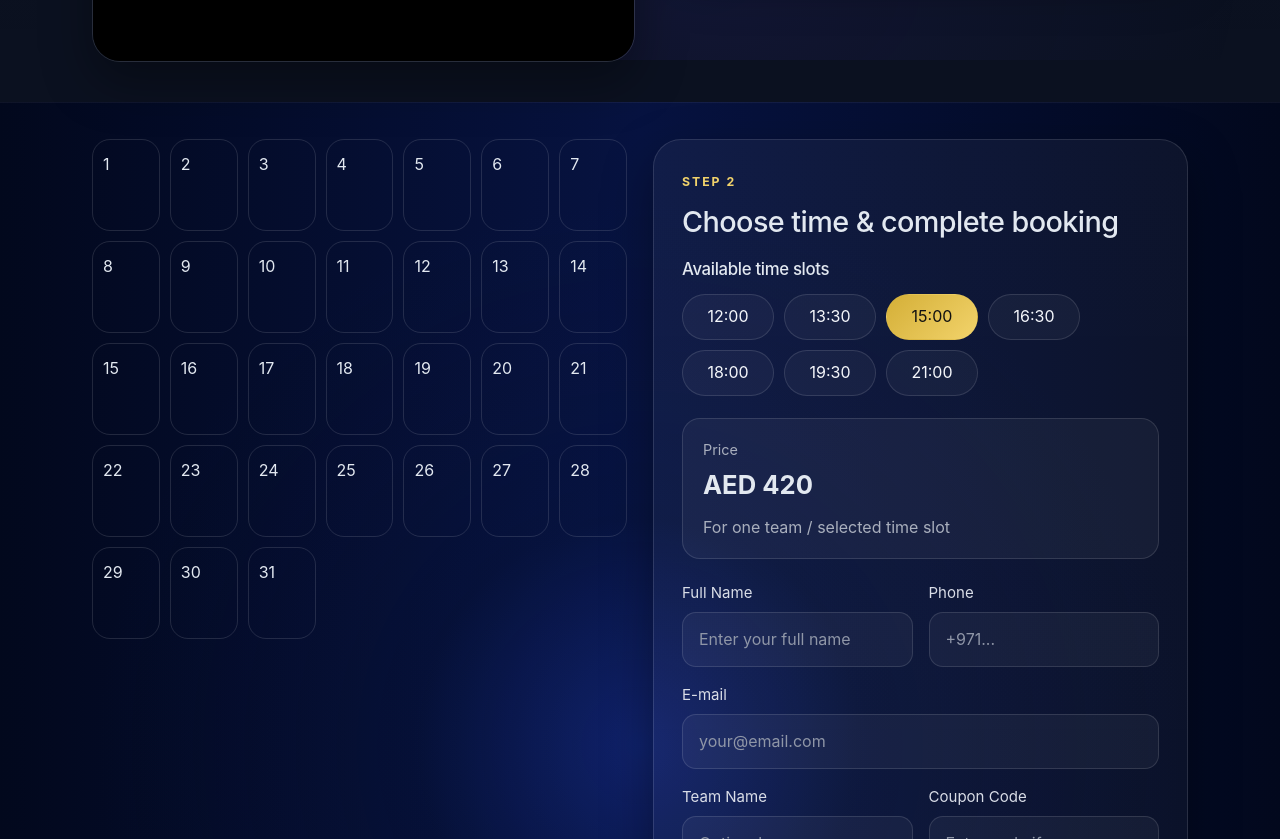
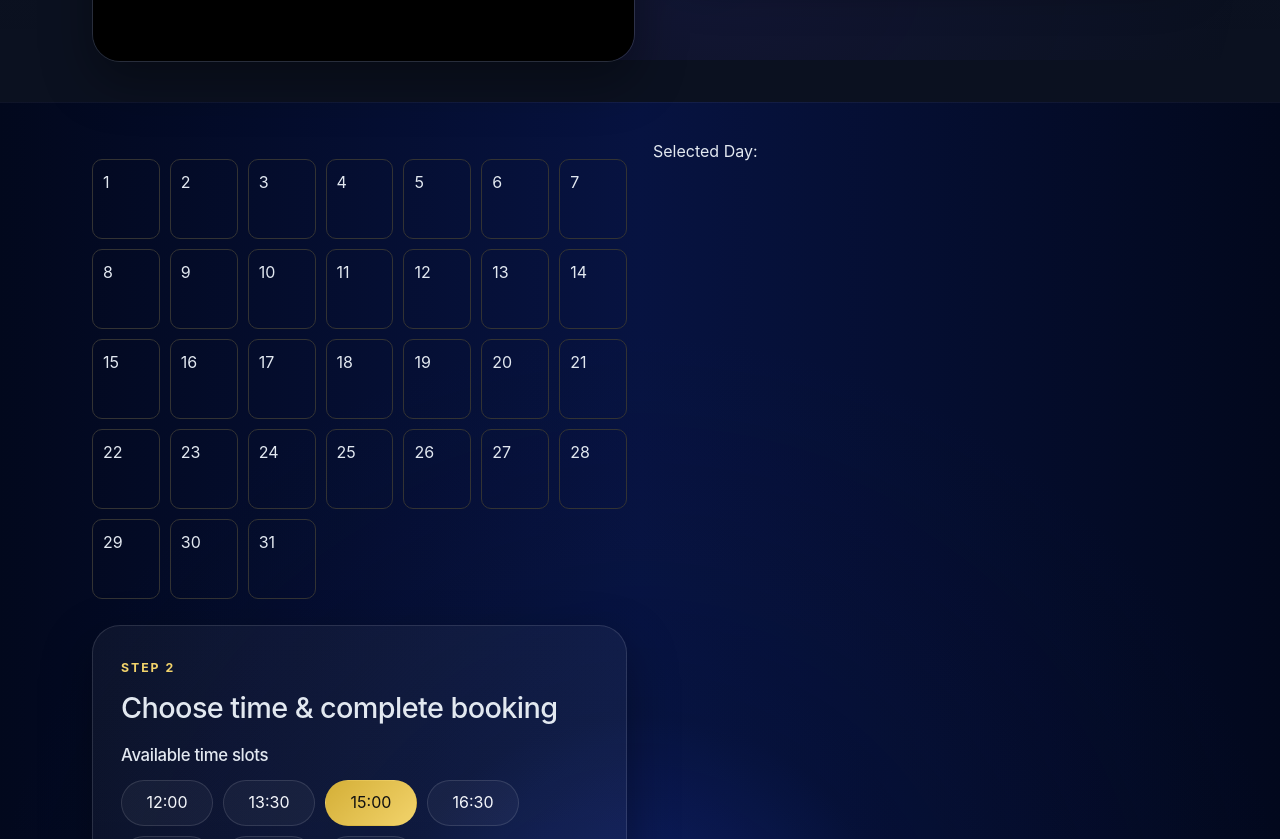
Before and after one commit to kiumars609/escape-finder, a React (Vite) app: page /room/1 in a window 1280 px wide. Shown: the part 740-1579 px from the top of the page. Built offline with nearby package versions, Linux system fonts and the light colour scheme.

Commit message:
Edit calendar

```diff
--- a/src/Pages/Room/Booking/Calendar/Calendar.jsx
+++ b/src/Pages/Room/Booking/Calendar/Calendar.jsx
@@ -2,6 +2,7 @@ import React, { useState } from "react";
 
 export default function Calendar() {
   const [currentDate, setCurrentDate] = useState(new Date());
+  const [selectedDate, setSelectedDate] = useState(null);
 
   const year = currentDate.getFullYear();
   const month = currentDate.getMonth();
@@ -22,7 +23,11 @@ export default function Calendar() {
 
   const gridCalendar = calendarDays.map((day, index) => {
     return (
-      <div key={index} className="calendar-day">
+      <div
+        key={index}
+        className="calendar-day"
+        onClick={() => day !== null && setSelectedDate(day)}
+      >
         {day !== null ? day : ""}
       </div>
     );
@@ -38,7 +43,7 @@ export default function Calendar() {
       <p>{JSON.stringify(days)}</p> */}
 
       <div className="calendar-grid">{gridCalendar}</div>
-
+      <p>Selected Day: {selectedDate}</p>
       {/* <div className="calendar-card">
         <div className="section-head">
           <span className="section-kicker">Step 1</span>
--- a/src/Pages/Room/style.css
+++ b/src/Pages/Room/style.css
@@ -590,3 +590,31 @@ textarea {
     flex-direction: column;
   }
 }
+
+
+
+
+
+
+
+
+
+
+
+
+
+
+
+.calendar-grid {
+  display: grid;
+  grid-template-columns: repeat(7, 1fr);
+  gap: 10px;
+  margin-top: 20px;
+}
+
+.calendar-day {
+  min-height: 80px;
+  border: 1px solid #333;
+  border-radius: 10px;
+  padding: 10px;
+}
```
